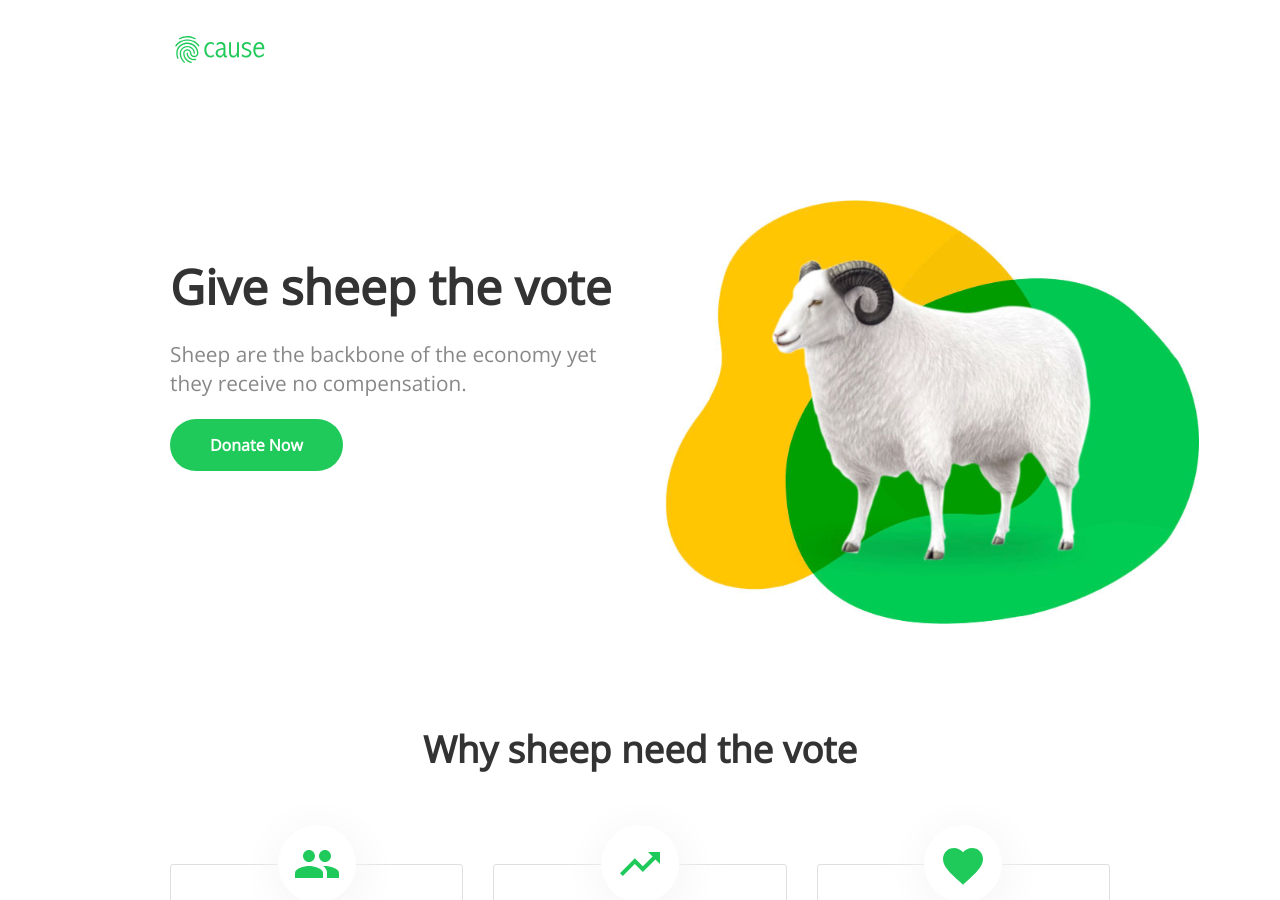
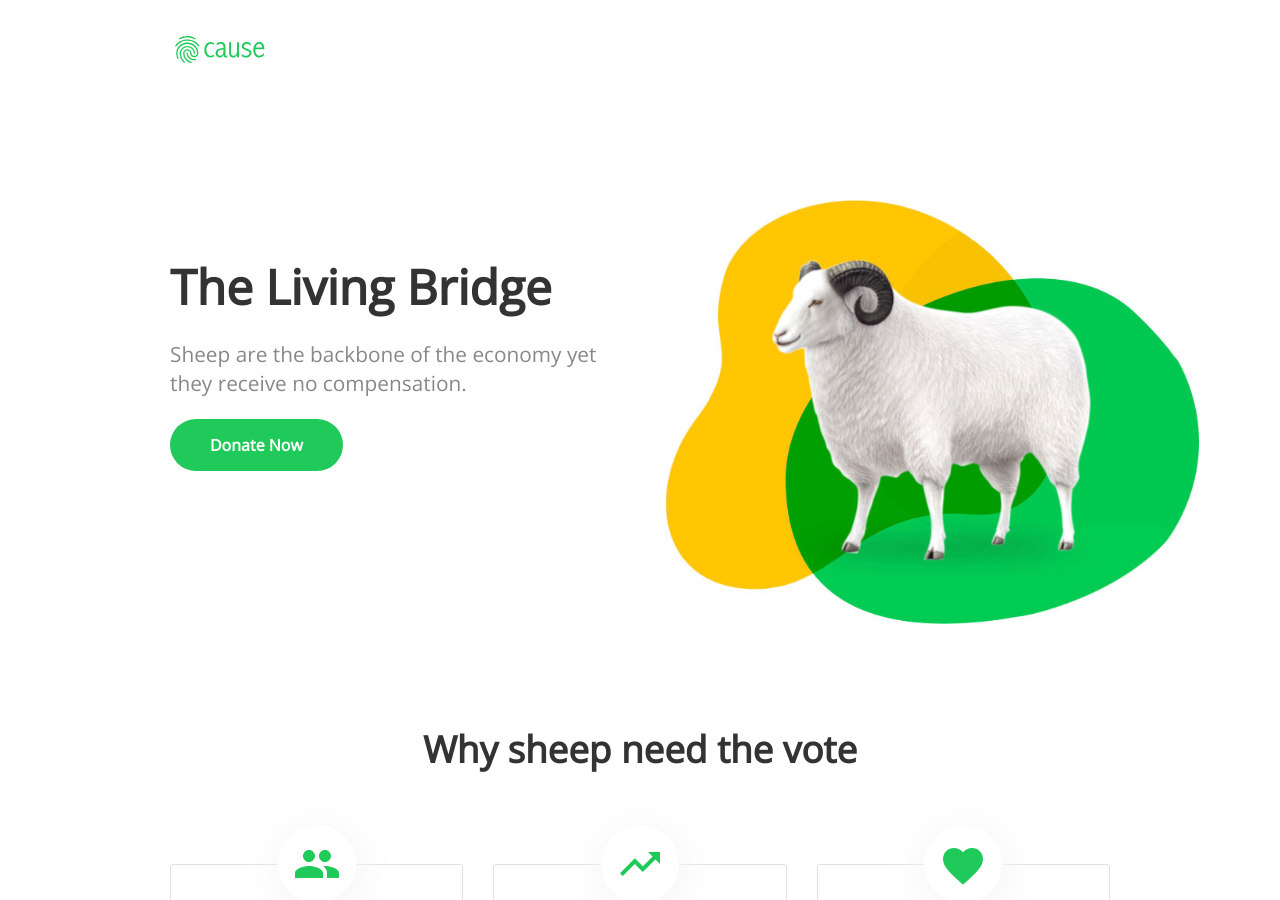
Before and after one commit to orfeaus/living-bridge-exploration, a Jekyll site: the page built from index.html, in a window 1280 px wide and 900 px high. Built offline with Jekyll 4.4.1, drawn with Linux system fonts in a browser that asks for light colours; nearby versions of some CDN libraries; a script that is not in the unit is left out.

Commit message:
Update index.html

```diff
--- a/index.html
+++ b/index.html
@@ -6,7 +6,7 @@
 	<div class="container">
 		<div class="column">
 			<div>
-				<h1 class="editable">Give sheep the vote</h1>
+				<h1 class="editable">The Living Bridge</h1>
 				<p class="editable">Sheep are the backbone of the economy yet they receive no compensation.</p>
 				<div class="button">
 					<a href="#donate">Donate Now</a>
```
